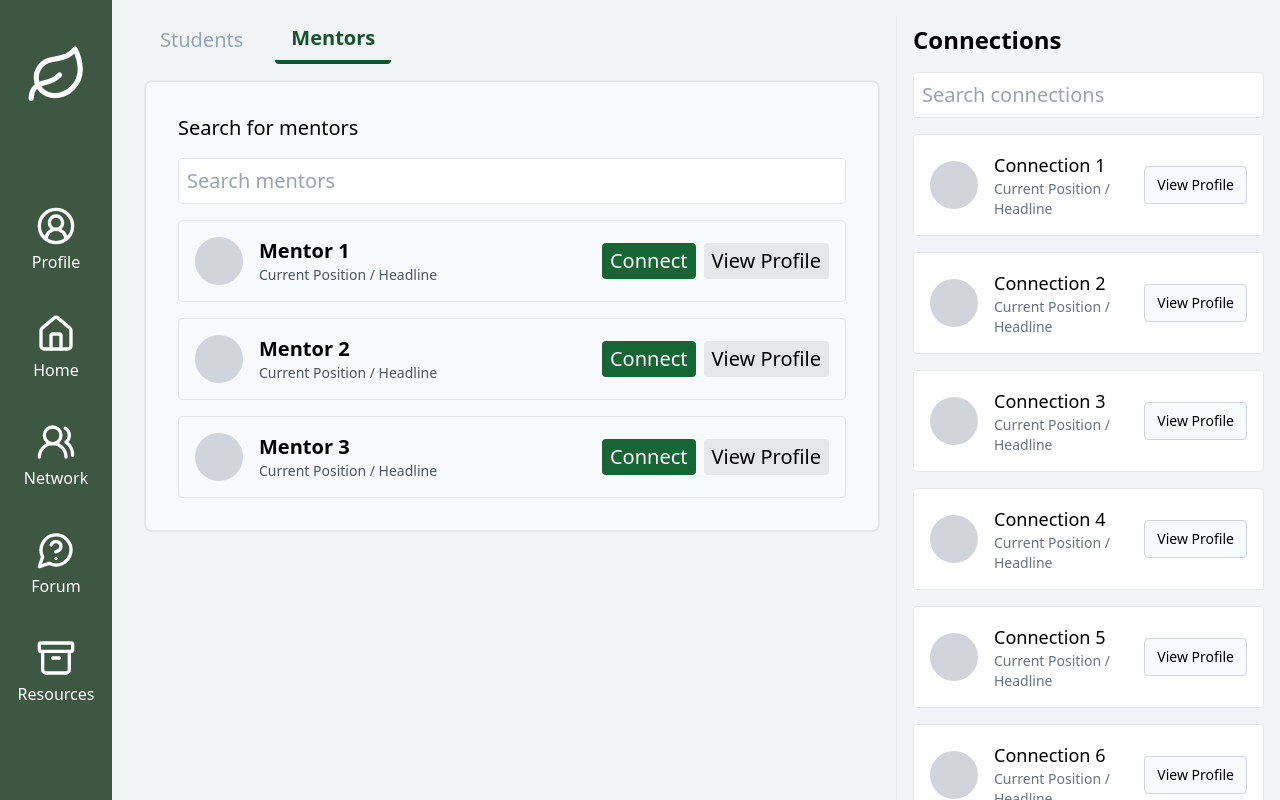
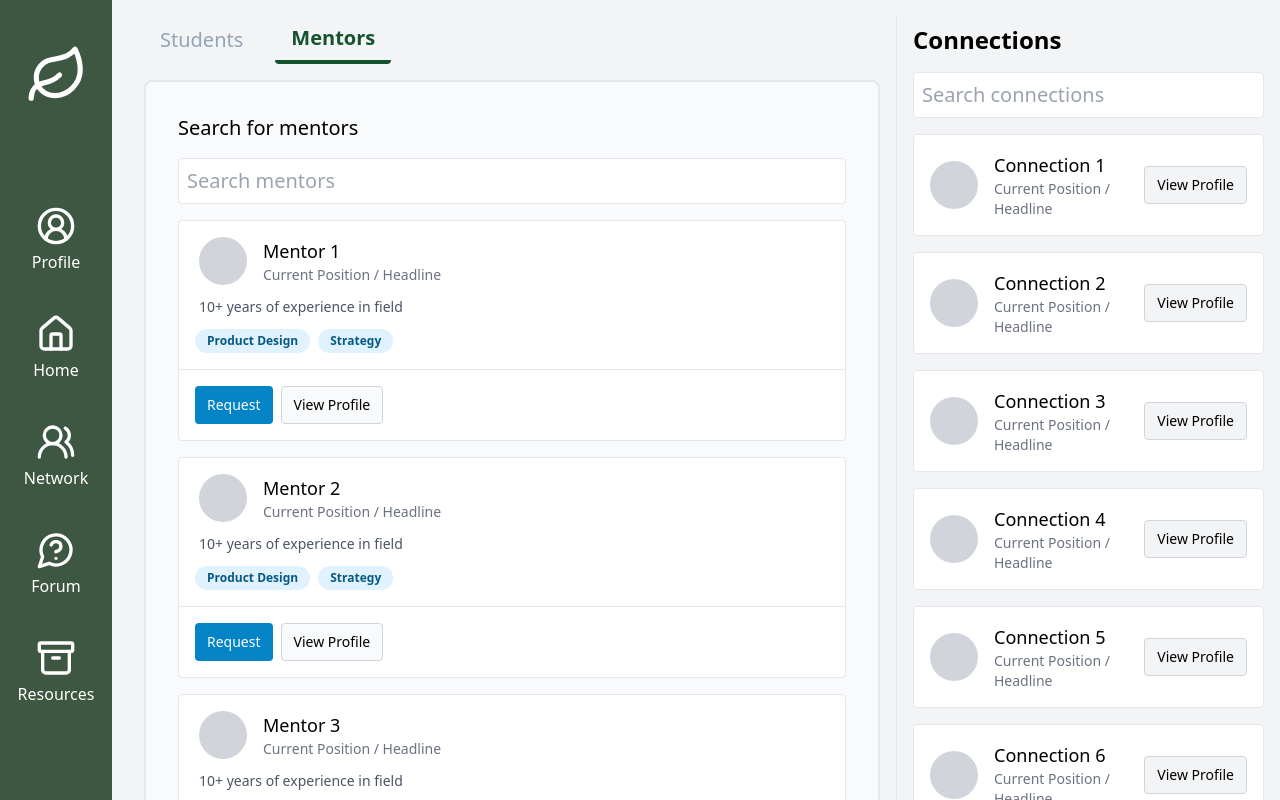
Before and after one commit to heartybp/BranchOut, a React (Vite) app in the folder client/: page /network in a window 1280 px wide. Both pictures are taken after a click on the button "Mentors". Shown: the top 800 px of the page. Built offline with nearby package versions, Linux system fonts and the light colour scheme.

Commit message:
matched styling for mentor tab

```diff
--- a/client/src/Network.jsx
+++ b/client/src/Network.jsx
@@ -141,21 +141,41 @@ const Network = () => {
                     {filteredMentors.map((mentor, index) => (
                       <div
                         key={index}
-                        className="flex items-center border rounded p-4"
+                        className="flex flex-col border rounded bg-white py-4"
                       >
-                        <div className="w-12 h-12 bg-gray-300 rounded-full mr-4"></div>
-                        <div className="flex-1">
-                          <p className="text-xl font-bold">{mentor}</p>
-                          <p className="text-sm text-gray-600">
-                            Current Position / Headline
-                          </p>
+                        <div className="flex flex-row px-5">
+                          <div className="w-12 h-12 bg-gray-300 rounded-full mr-4"></div>
+                          <div className="flex-1">
+                            <p className="text-lg font-medium">{mentor}</p>
+                            <p className="text-sm text-gray-500">
+                              Current Position / Headline
+                            </p>
+                          </div>
                         </div>
 
-                        <div className="flex space-x-2">
-                          <button className="ml-2 px-2 py-1 bg-green-800 text-white rounded text-xl">
-                            Connect
+                        <p className="px-5 my-3 text-sm text-gray-600">
+                          10+ years of experience in field
+                        </p>
+
+                        <div className="px-4">
+                          <ul className="flex gap-2">
+                            <li className="bg-sky-100 w-fit rounded-full text-xs py-1 px-3 font-semibold text-sky-800">
+                              Product Design
+                            </li>
+                            <li className="bg-sky-100 w-fit rounded-full text-xs py-1 px-3 font-semibold text-sky-800">
+                              Strategy
+                            </li>
+                          </ul>
+                        </div>
+
+                        {/* horizontal line */}
+                        <div className="flex-grow h-px bg-gray-200 my-4"></div>
+
+                        <div className="flex space-x-2 px-4">
+                          <button className="px-3 py-2 bg-sky-600 text-white rounded text-sm">
+                            Request
                           </button>
-                          <button className="ml-2 px-2 py-1 bg-gray-200 rounded text-xl">
+                          <button className="px-3 py-2 bg-gray-50 border border-gray-300 rounded text-sm">
                             View Profile
                           </button>
                         </div>
@@ -189,7 +209,7 @@ const Network = () => {
                     </p>
                   </div>
                   <div className="ml-auto">
-                    <button className="px-3 py-2 bg-gray-50 border border-gray-300 rounded text-sm">
+                    <button className="px-3 py-2 bg-gray-100 border border-gray-300 rounded text-sm">
                       View Profile
                     </button>
                   </div>
```
